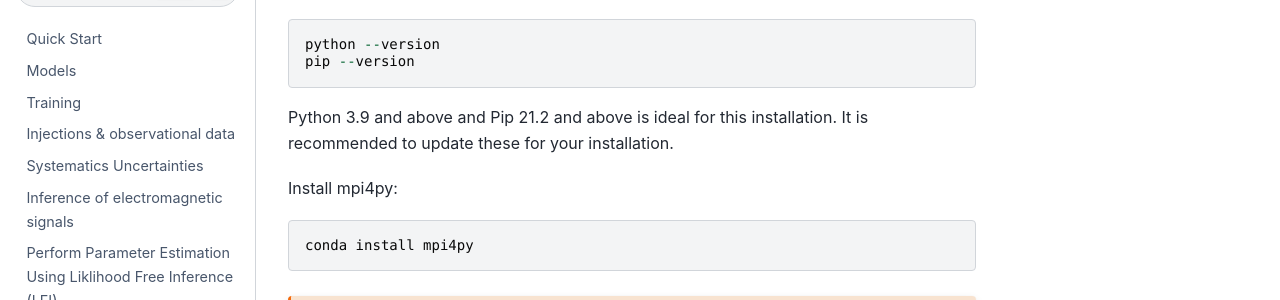
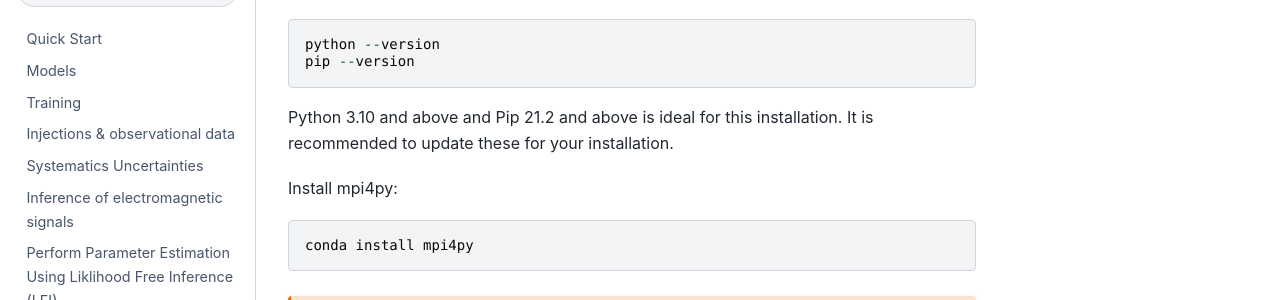
Before and after one commit to nuclear-multimessenger-astronomy/nmma, a Sphinx documentation site: the page built from doc/index.rst, in a window 1280 px wide and 900 px high, scrolled down 2489 px. Shown: the part 153-453 px from the top of the window. Built offline with Sphinx 7.4.7 and the Sphinx Book theme 1.1.4, drawn with Linux system fonts in a browser that asks for light colours.

Commit message:
remove ref to python 3.9

```diff
--- a/doc/index.rst
+++ b/doc/index.rst
@@ -120,7 +120,7 @@ Check python and pip version like this:
    python --version
    pip --version
 
-Python 3.9 and above and Pip 21.2 and above is ideal for this
+Python 3.10 and above and Pip 21.2 and above is ideal for this
 installation. It is recommended to update these for your installation.
 
 
@@ -348,7 +348,7 @@ If you want to install a custom lalsuite version (e.g. with a certain GW templat
 
 .. code::
 
-   conda create -c conda-forge --prefix=YOUR_PREFIX python=3.9
+   conda create -c conda-forge --prefix=YOUR_PREFIX python=3.10
    conda activate YOUR_PREFIX
 
 and then installing mpi4py first before installing the required packages for the build process (here the second line):
```
